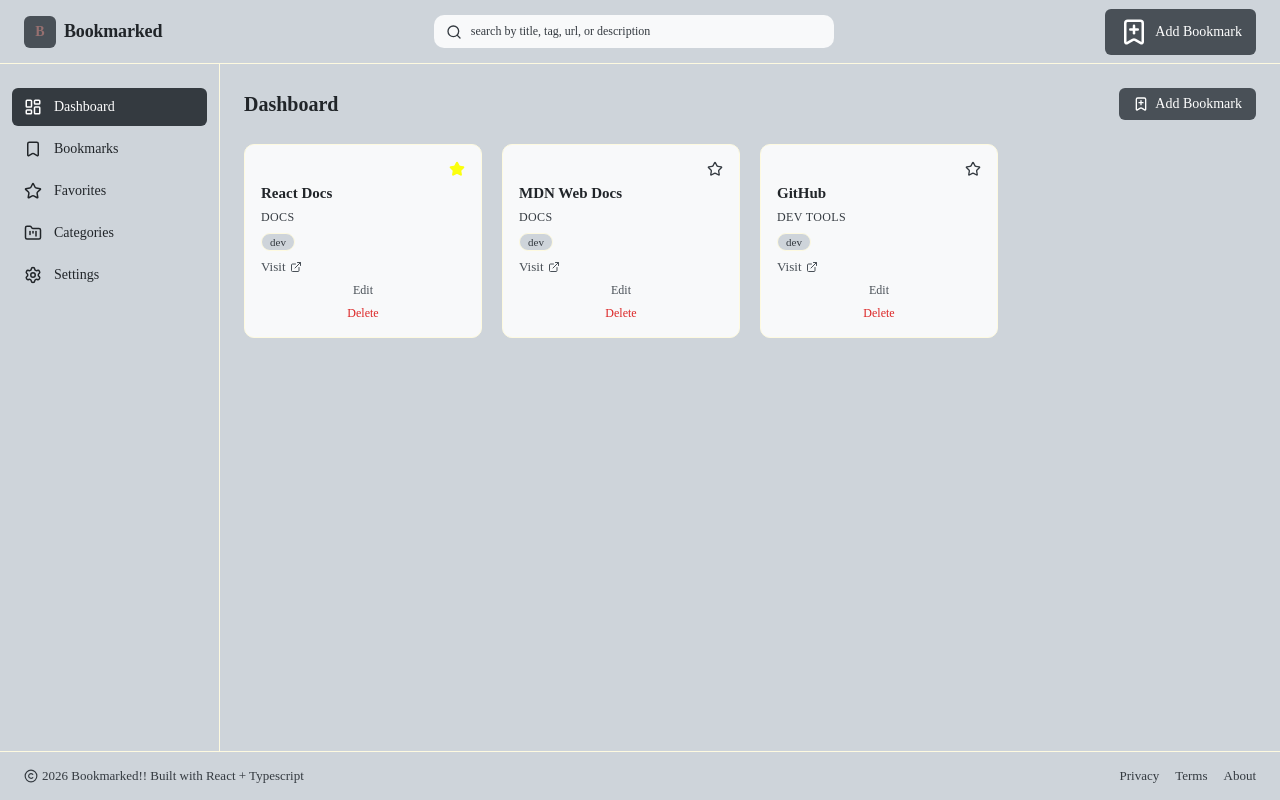
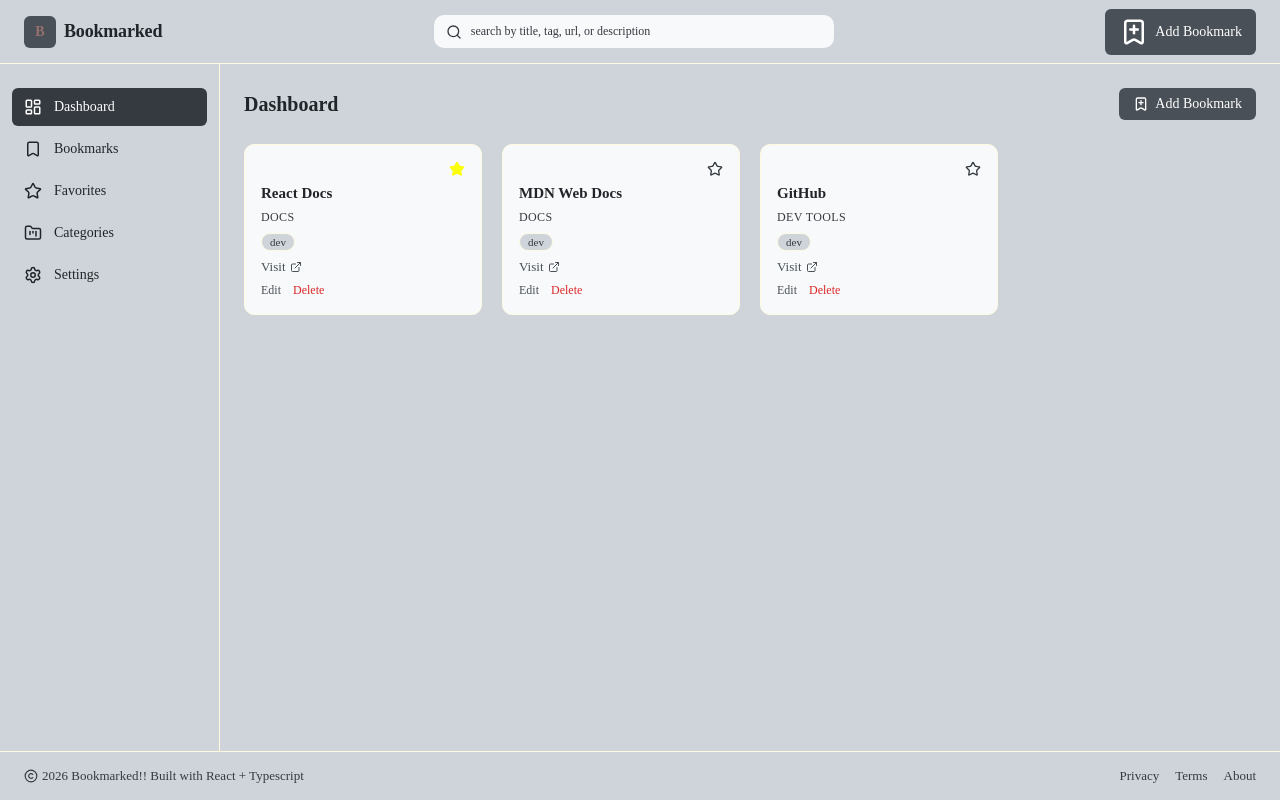
Before and after one commit to thegrindneverstops21/bookmarked, a React (Vite) app: page / in a window 1280 px wide. Built offline with nearby package versions, Linux system fonts and the light colour scheme; a web font is replaced by a local one.

Commit message:
Update BookmarkCard.tsx

```diff
--- a/src/components/BookmarkCard.tsx
+++ b/src/components/BookmarkCard.tsx
@@ -52,6 +52,7 @@
       <a href={url} target="_blank" rel="noreferrer" className="card-link">
         Visit <ExternalLink size={12} />
       </a>
+      <div className="card-actions">
         <button onClick={() => onEdit(id)} className="edit-btn" aria-label={`Edit ${title}`}>
           Edit
         </button>
@@ -59,5 +60,6 @@
           Delete
         </button>
       </div>
+    </div>
   );
 }
```
Lines whose indentation alone changed are shown as unchanged.
